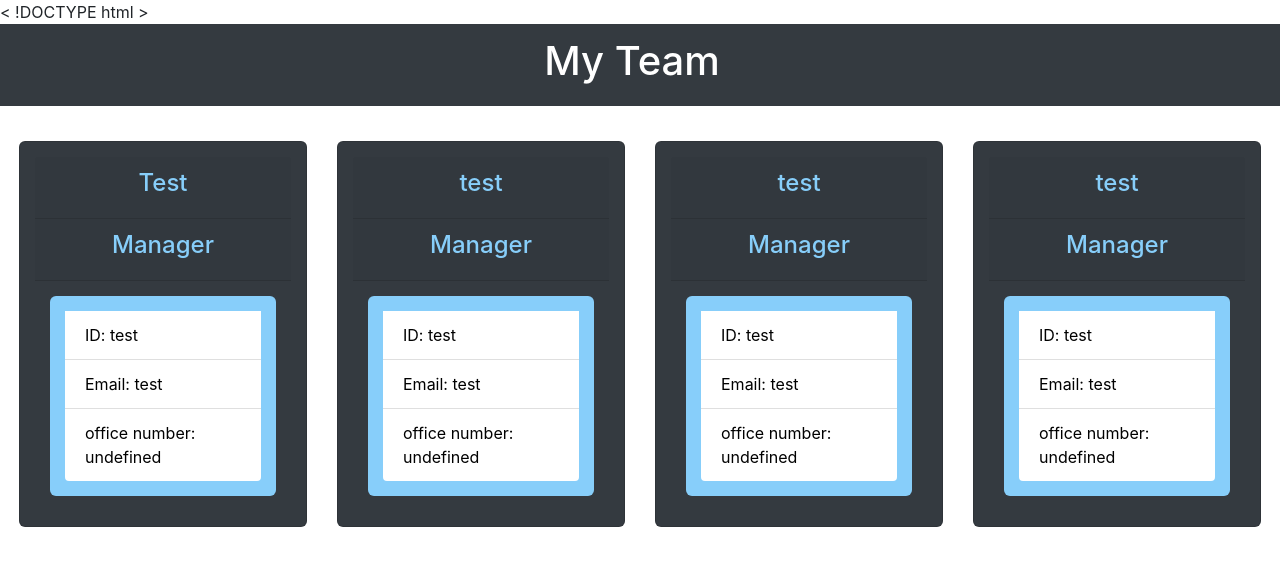
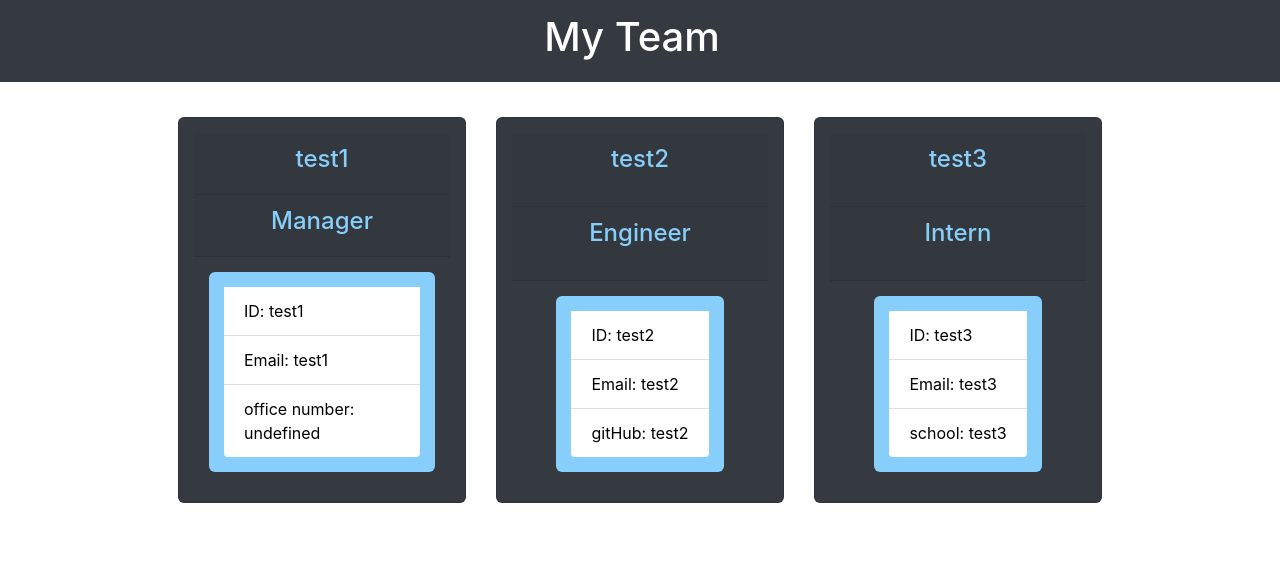
Before and after one commit to Al0haRussia/Team-Member-Profile-Generator, a website: page dist/sample.html in a window 1280 px wide. Drawn offline with nearby package versions, Linux system fonts and the light colour scheme.

Commit message:
Added sample.html

```diff
--- a/dist/sample.html
+++ b/dist/sample.html
@@ -1,4 +1,4 @@
-< !DOCTYPE html >
+<!DOCTYPE html>
 <html lang="en">
     <head>
         <meta charset="UTF-8">
@@ -44,51 +44,39 @@
                         <div class="row">
                             <div class="card bg-dark justify-content-center align-items-center" style="width: 18rem;">
             <div class="col card-header">
-                    <h4>Test</h4>
+                <h4>test1</h4>
             </div>
             <div class="col card-header">
                 <h4>Manager</h4 >
             </div >
             <ul class="list-group list-group-flush text">
-                    <li class="list-group-item">ID: test</li>
-                    <li class="list-group-item">Email: test</li>
+                <li class="list-group-item">ID: test1</li>
+                <li class="list-group-item">Email: test1</li>
                 <li class="list-group-item"> office number: undefined</li>
             </ul>
         </div > <div class="card bg-dark justify-content-center align-items-center" style="width: 18rem;">
             <div class="col card-header">
-                    <h4>test</h4>
+                <h4>test2</h4>
             </div>
             <div class="col card-header">
-                    <h4>Manager</h4 >
+                <h4>Engineer</h4 >
             </div >
             <ul class="list-group list-group-flush text">
-                    <li class="list-group-item">ID: test</li>
-                    <li class="list-group-item">Email: test</li>
-                    <li class="list-group-item"> office number: undefined</li>
+                <li class="list-group-item">ID: test2</li>
+                <li class="list-group-item">Email: test2</li>
+                <li class="list-group-item"> gitHub: test2</li>
             </ul>
         </div > <div class="card bg-dark justify-content-center align-items-center" style="width: 18rem;">
             <div class="col card-header">
-                    <h4>test</h4>
+                <h4>test3</h4>
             </div>
             <div class="col card-header">
-                    <h4>Manager</h4 >
+                <h4>Intern</h4 >
             </div >
             <ul class="list-group list-group-flush text">
-                    <li class="list-group-item">ID: test</li>
-                    <li class="list-group-item">Email: test</li>
-                    <li class="list-group-item"> office number: undefined</li>
-                </ul>
-            </div > <div class="card bg-dark justify-content-center align-items-center" style="width: 18rem;">
-                <div class="col card-header">
-                    <h4>test</h4>
-                </div>
-                <div class="col card-header">
-                    <h4>Manager</h4 >
-                </div >
-                <ul class="list-group list-group-flush text">
-                    <li class="list-group-item">ID: test</li>
-                    <li class="list-group-item">Email: test</li>
-                    <li class="list-group-item"> office number: undefined</li>
+                <li class="list-group-item">ID: test3</li>
+                <li class="list-group-item">Email: test3</li>
+                <li class="list-group-item"> school: test3</li>
             </ul>
         </div >
                         </div>
```
Lines whose indentation alone changed are shown as unchanged.
